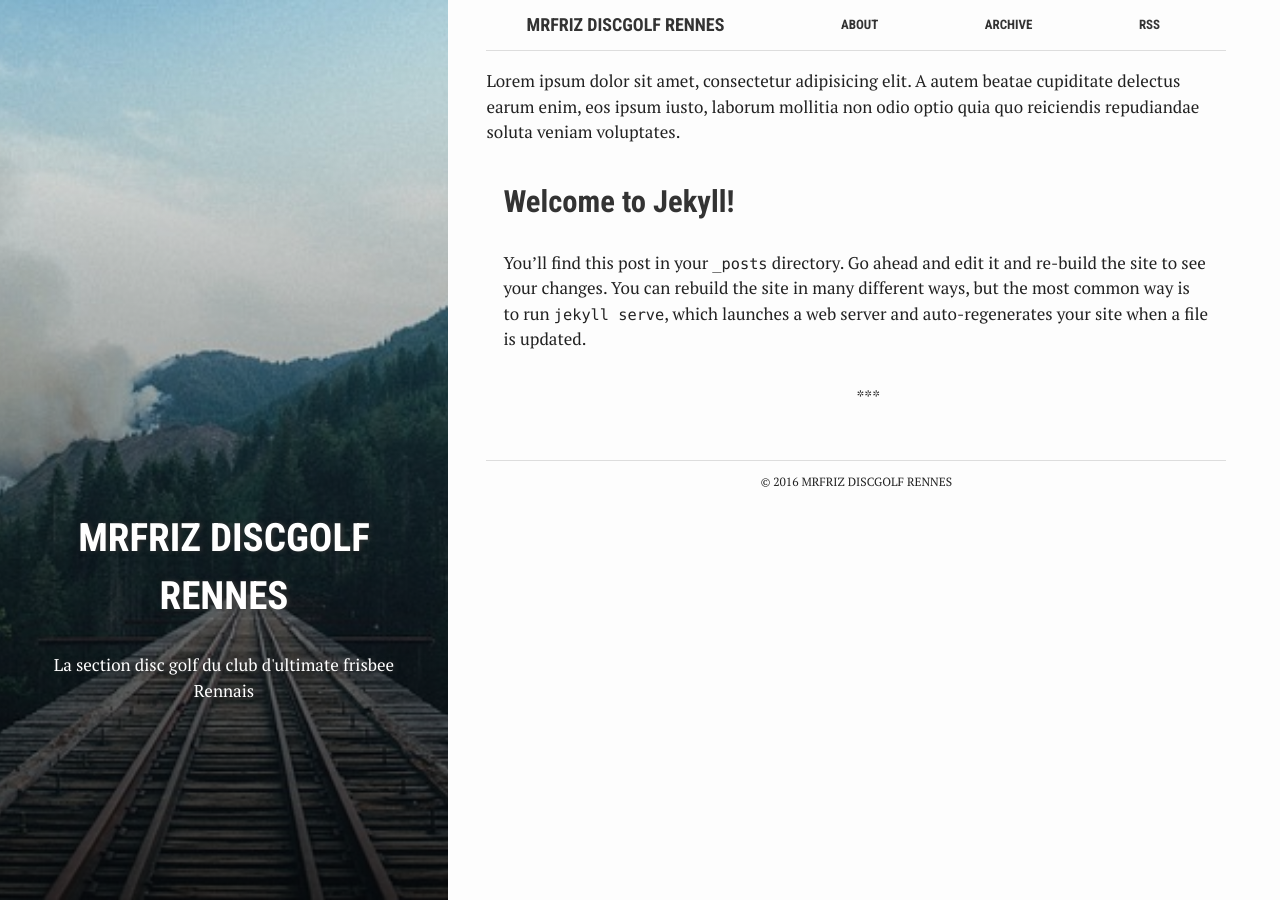
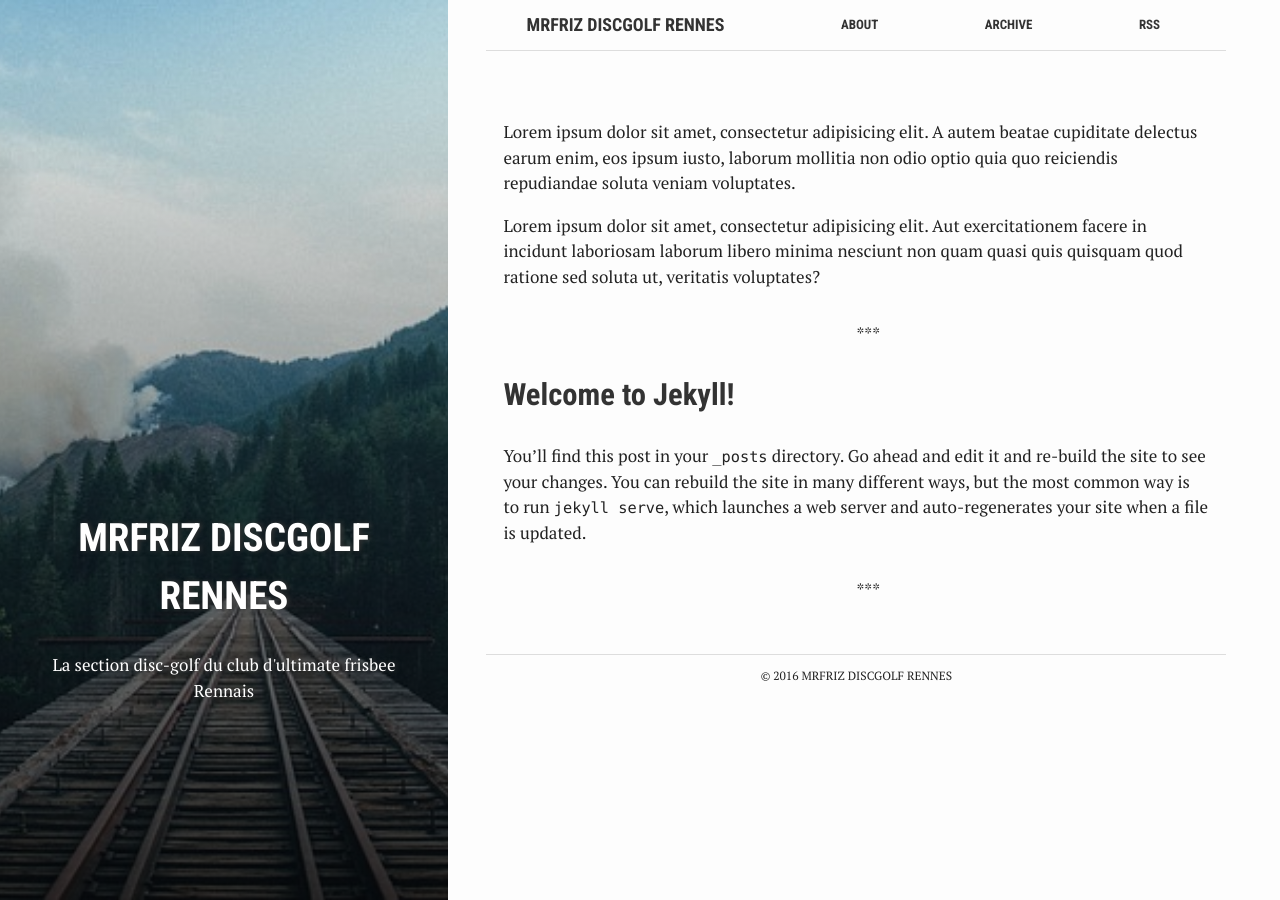
Before and after one commit to MrFriz/discgolf, a Jekyll site: the page built from index.html, in a window 1280 px wide. Built offline with Jekyll 4.4.1, drawn with Linux system fonts in a browser that asks for light colours.

Commit message:
Update index.html

```diff
--- a/index.html
+++ b/index.html
@@ -1,15 +1,22 @@
 ---
 bg: "rails.jpg"
 layout: default
-crawlertitle: "Jekyll blog"
+crawlertitle: "MrFriz Discgolf Rennes"
 title: "MrFriz Discgolf Rennes"
-summary: "La section disc golf du club d'ultimate frisbee Rennais"
+summary: "La section disc-golf du club d'ultimate frisbee Rennais"
 ---
 
-<div>
-    Lorem ipsum dolor sit amet, consectetur adipisicing elit. A autem beatae cupiditate delectus earum enim, eos ipsum
-    iusto, laborum mollitia non odio optio quia quo reiciendis repudiandae soluta veniam voluptates.
-</div>
+<article class="index-page">
+    <p>
+        Lorem ipsum dolor sit amet, consectetur adipisicing elit. A autem beatae cupiditate delectus earum enim, eos
+        ipsum
+        iusto, laborum mollitia non odio optio quia quo reiciendis repudiandae soluta veniam voluptates.
+    </p>
+    <p>
+        Lorem ipsum dolor sit amet, consectetur adipisicing elit. Aut exercitationem facere in incidunt laboriosam
+        laborum libero minima nesciunt non quam quasi quis quisquam quod ratione sed soluta ut, veritatis
+        voluptates?</p>
+</article>
 
 
 {% for post in site.posts limit: 5 %}
```
Also changed, not shown: courses.html (added, +20 -0 lines).
